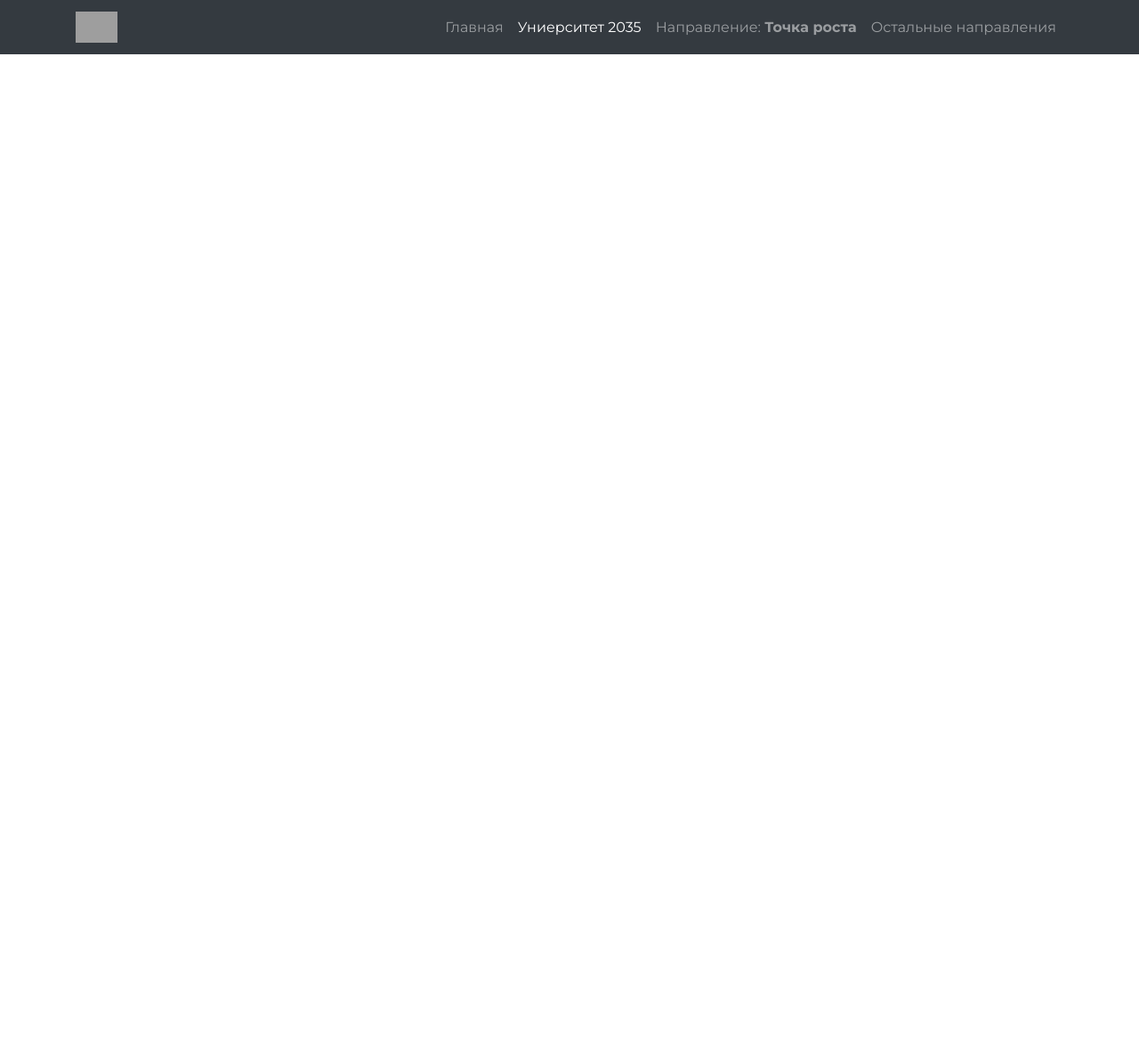
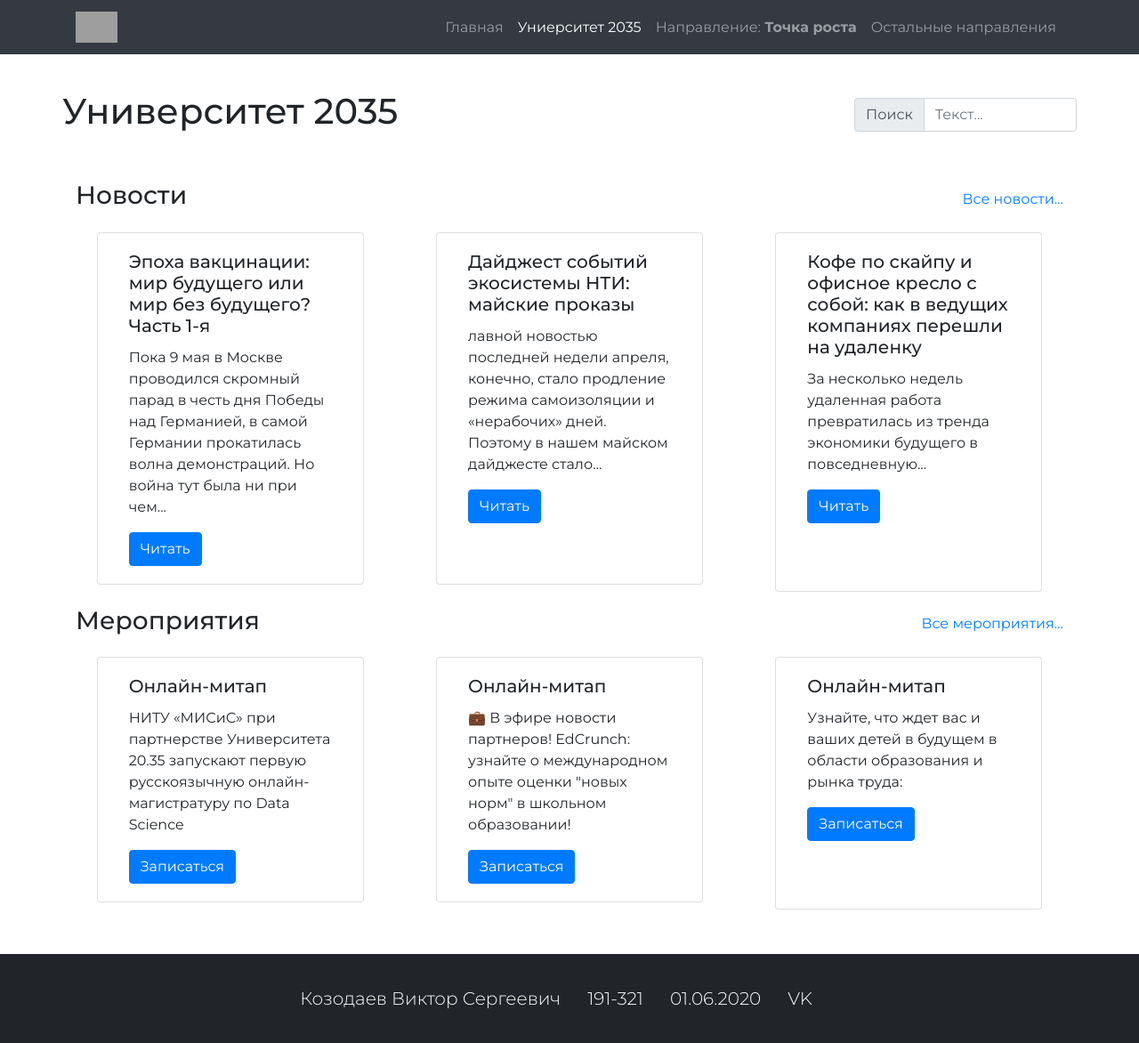
Before and after one commit to fredikey/university, a PHP site: page /university2035.html in a window 1280 px wide. Shown: the whole page at 89% size. Before the commit the page ends 61 px from the top, so only its background shows below. Run offline with PHP 8.4, Linux system fonts and the light colour scheme; some libraries are stand-ins or nearby versions; grey boxes are pictures that could not be loaded.

Commit message:
add: university2035 page

```diff
--- a/css/style.css
+++ b/css/style.css
@@ -147,3 +147,35 @@ body {
 .footer-item a {
 	color: #fff;
 }
+
+/* university */
+
+.title-university {
+	display: flex;
+	align-items: center;
+	justify-content: space-between;
+	width: 100%;
+}
+.title-university-more {
+	cursor: pointer;
+}
+
+.car__university {
+	min-width: 300px;
+}
+
+.title-university__search-container {
+	margin-top: 40px;
+	margin-bottom: 30px;
+}
+@media screen and (max-width: 600px) {
+	.title-university__search-container {
+		justify-content: unset;
+		flex-direction: column;
+	}
+}
+
+.title-university-search {
+	max-width: 250px;
+	display: flex;
+}
--- a/university2035.html
+++ b/university2035.html
@@ -37,7 +37,93 @@
 	</div>
 </nav>
 <!-- Content -->
+<main class="container">
+	<div class="row">
+		<div class="title-university title-university__search-container">
+			<h1>Университет 2035</h1>
+			<div class="title-university-search input-group">
+				<div class="input-group-prepend">
+					<span class="input-group-text" id="basic-addon1">Поиск</span>
+				</div>
+				<input type="text" class="form-control" placeholder="Текст..." aria-label="Текст" aria-describedby="basic-addon1">
+			</div>
+		</div>
+		<section class="col-lg-12" id="news">
+			<div class="mt-3 mb-3 title-university">
+				<h3>Новости</h3>
+				<a class="title-university-more" href="#">Все новости...</a>
+			</div>
+			<div class="row justify-content-around">
+				<div class="car__university card col-md-3 mr-md-1 col-12 mr-0 mb-2">
+					<div class="card-body">
+						<h5 class="card-title">Эпоха вакцинации: мир будущего или мир без будущего? Часть 1-я</h5>
+						<p class="card-text">Пока 9 мая в Москве проводился скромный парад в честь дня Победы над Германией, в самой Германии прокатилась волна демонстраций. Но война тут была ни при чем...</p>
+						<a href="#" class="btn btn-primary">Читать</a>
+					</div>
+				</div>
+				<div class="car__university card col-md-3 mr-md-1 col-12 mr-0 mb-2">
+					<div class="card-body">
+						<h5 class="card-title">Дайджест событий экосистемы НТИ: майские проказы</h5>
+						<p class="card-text">лавной новостью последней недели апреля, конечно, стало продление режима самоизоляции и «нерабочих» дней. Поэтому в нашем майском дайджесте стало...</p>
+						<a href="#" class="btn btn-primary">Читать</a>
+					</div>
+				</div>
+				<div class="car__university card col-md-3 col-12">
+					<div class="card-body">
+						<h5 class="card-title">Кофе по скайпу и офисное кресло с собой: как в ведущих компаниях перешли на удаленку</h5>
+						<p class="card-text">За несколько недель удаленная работа превратилась из тренда экономики будущего в повседневную...</p>
+						<a href="#" class="btn btn-primary">Читать</a>
+					</div>
+				</div>
+			</div>
+		</section>
+		<section class="col-lg-12" id="events">
+			<div class="mt-3 mb-3 title-university">
+				<h3>Мероприятия</h3>
+				<a class="title-university-more" href="#">Все мероприятия...</a>
+			</div>
+			<div class="row justify-content-around">
+				<div class="car__university card col-md-3 mr-md-1 col-12 mr-0 mb-2">
+					<div class="card-body">
+						<h5 class="card-title">Онлайн-митап</h5>
+						<p class="card-text">НИТУ «МИСиС» при партнерстве Университета 20.35 запускают первую русскоязычную онлайн-магистратуру по Data Science</p>
+						<a href="#" class="btn btn-primary">Записаться</a>
+					</div>
+				</div>
+				<div class="car__university card col-md-3 mr-md-1 col-12 mr-0 mb-2">
+					<div class="card-body">
+						<h5 class="card-title">Онлайн-митап</h5>
+						<p class="card-text">💼 В эфире новости партнеров! EdCrunch: узнайте о международном опыте оценки "новых норм" в школьном образовании!</p>
+						<a href="#" class="btn btn-primary">Записаться</a>
+					</div>
+				</div>
+				<div class="car__university card col-md-3 col-12">
+					<div class="card-body">
+						<h5 class="card-title">Онлайн-митап</h5>
+						<p class="card-text">Узнайте, что ждет вас и ваших детей в будущем в области образования и рынка труда:</p>
+						<a href="#" class="btn btn-primary">Записаться</a>
+					</div>
+				</div>
+			</div>
+		</section>
+	</div>
+</main>
 
+<!-- footer -->
+<footer class="container-fluid footer">
+	<p class="footer-item lead">
+		Козодаев Виктор Сергеевич
+	</p>
+	<p class="footer-item lead">
+		191-321
+	</p>
+	<p class="footer-item lead">
+		01.06.2020
+	</p>
+	<p class="footer-item lead">
+		<a href="https://vk.com/fredikey">VK</a>
+	</p>
+</footer>
 <script src="https://code.jquery.com/jquery-3.2.1.slim.min.js" integrity="sha384-KJ3o2DKtIkvYIK3UENzmM7KCkRr/rE9/Qpg6aAZGJwFDMVNA/GpGFF93hXpG5KkN" crossorigin="anonymous"></script>
 <script src="https://cdnjs.cloudflare.com/ajax/libs/popper.js/1.12.9/umd/popper.min.js" integrity="sha384-ApNbgh9B+Y1QKtv3Rn7W3mgPxhU9K/ScQsAP7hUibX39j7fakFPskvXusvfa0b4Q" crossorigin="anonymous"></script>
 <script src="https://maxcdn.bootstrapcdn.com/bootstrap/4.0.0/js/bootstrap.min.js" integrity="sha384-JZR6Spejh4U02d8jOt6vLEHfe/JQGiRRSQQxSfFWpi1MquVdAyjUar5+76PVCmYl" crossorigin="anonymous"></script>
```
